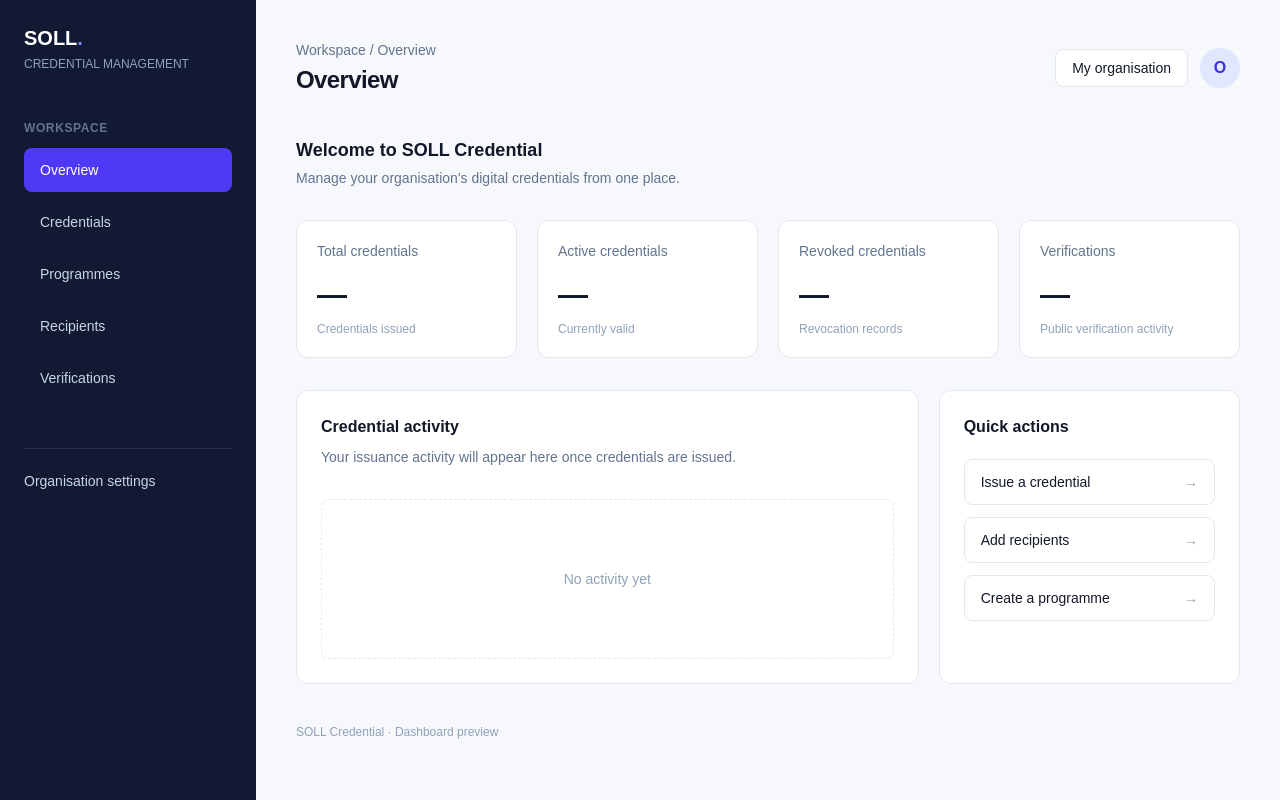
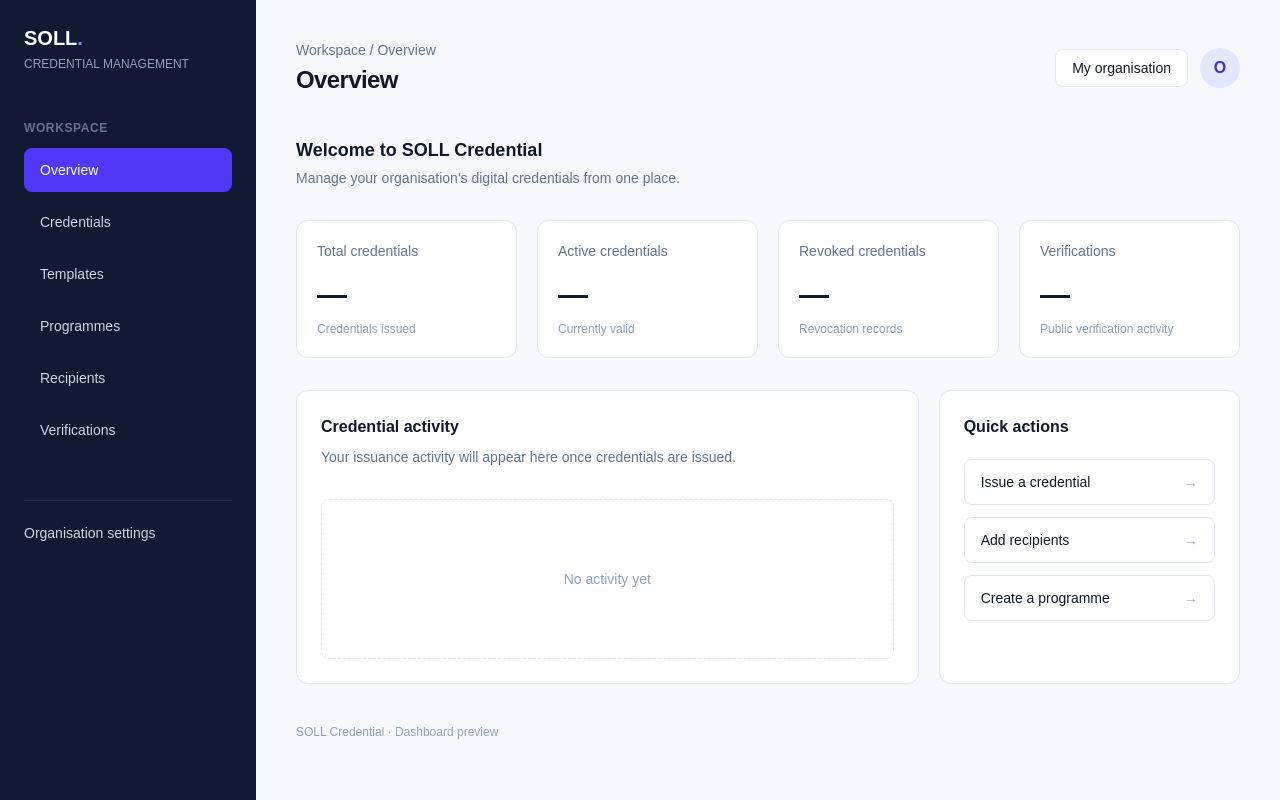
Before and after one commit to Rayxworld/Soll-credentials, a Next.js app in the folder apps/web/: page / in a window 1280 px wide. Built offline with nearby package versions, Linux system fonts and the light colour scheme.

Commit message:
feat(web): add template studio navigation

```diff
--- a/apps/web/src/components/sidebar.tsx
+++ b/apps/web/src/components/sidebar.tsx
@@ -6,6 +6,7 @@ import { usePathname } from "next/navigation";
 const links = [
   ["Overview", "/"],
   ["Credentials", "/credentials"],
+  ["Templates", "/templates"],
   ["Programmes", "/programmes"],
   ["Recipients", "/recipients"],
   ["Verifications", "/verifications"],
```
